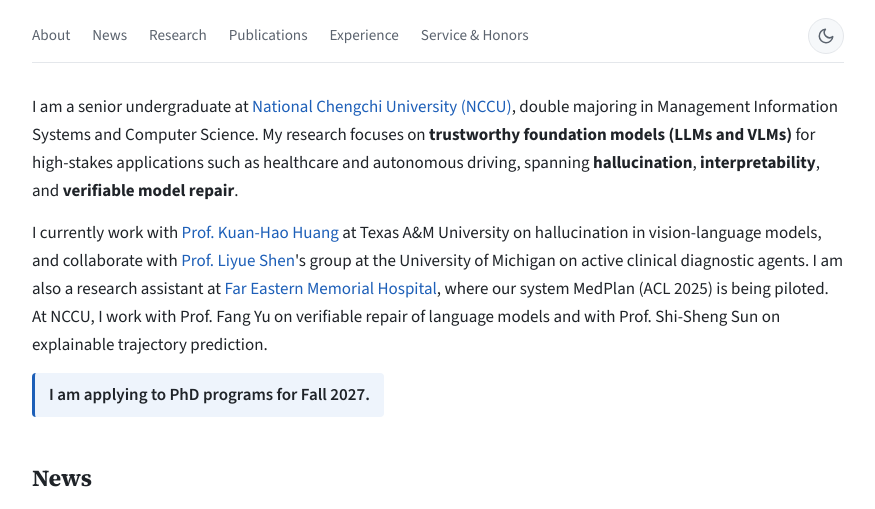
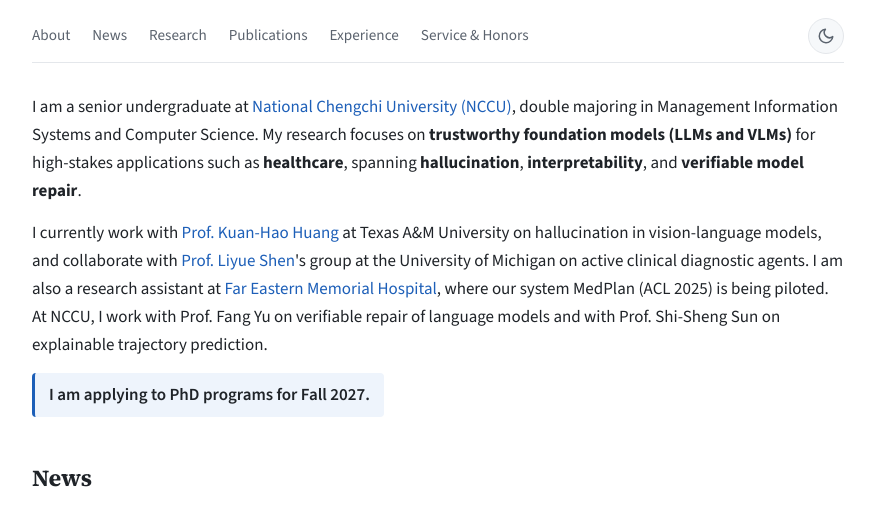
Before and after one commit to JustinHsu1019/JustinHsu1019.github.io, a plain HTML site: page index.html in a window 1280 px wide. Shown: the part 218-727 px from the top of the page, without its empty margins (202-1077 px from the left). Drawn offline with nearby package versions, Linux system fonts and the light colour scheme.

Commit message:
update cv

```diff
--- a/index.html
+++ b/index.html
@@ -85,7 +85,7 @@
                     I am a senior undergraduate at <a href="https://www.nccu.edu.tw/index.php?Lang=en" target="_blank">National Chengchi University (NCCU)</a>,
                     double majoring in Management Information Systems and Computer Science.
                     My research focuses on <strong>trustworthy foundation models (LLMs and VLMs)</strong> for high-stakes applications such as
-                    healthcare and autonomous driving, spanning <strong>hallucination</strong>, <strong>interpretability</strong>, and
+                    <strong>healthcare</strong>, spanning <strong>hallucination</strong>, <strong>interpretability</strong>, and
                     <strong>verifiable model repair</strong>.
                 </p>
                 <p>
```
Also changed, not shown: 2 other files.
